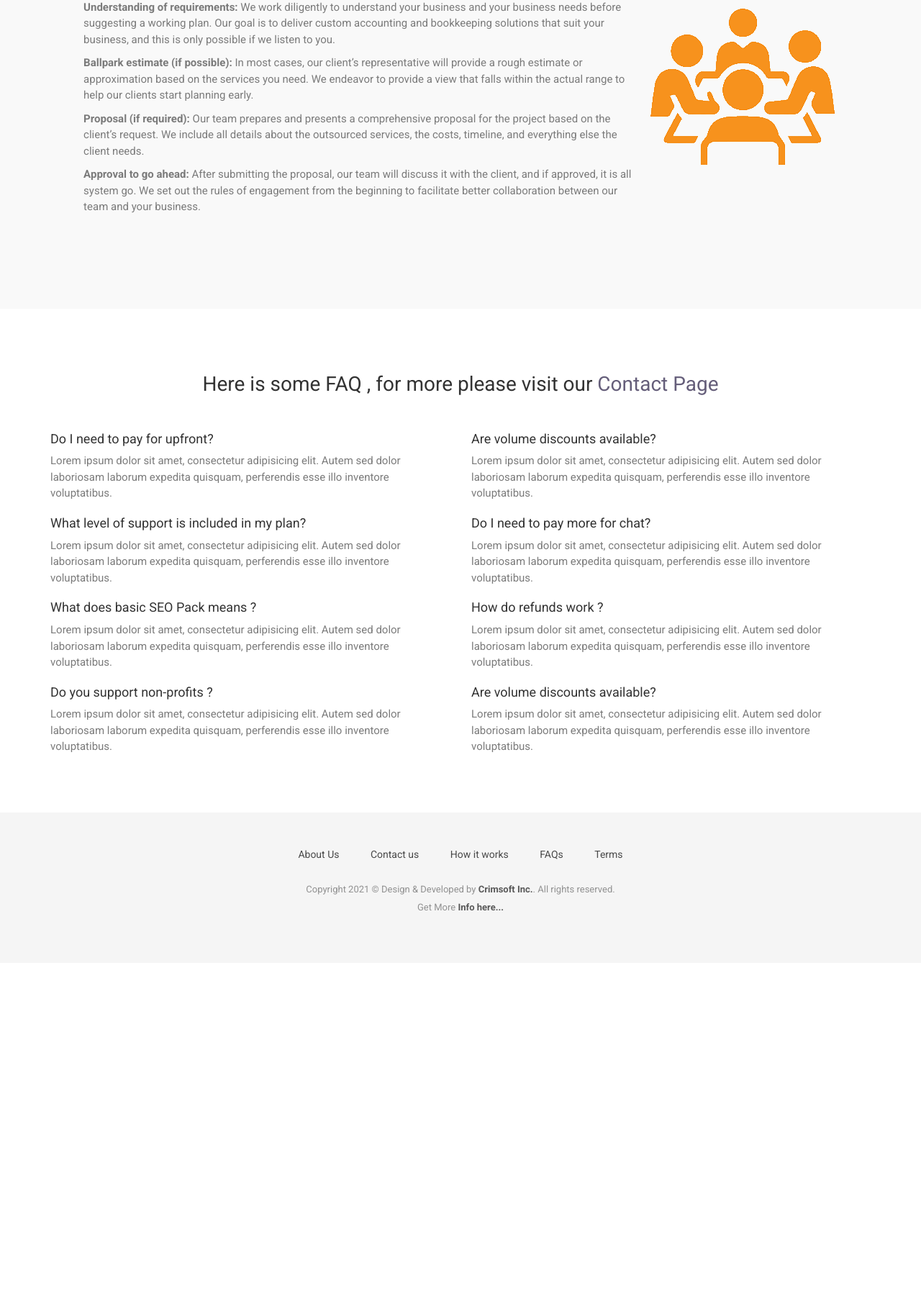
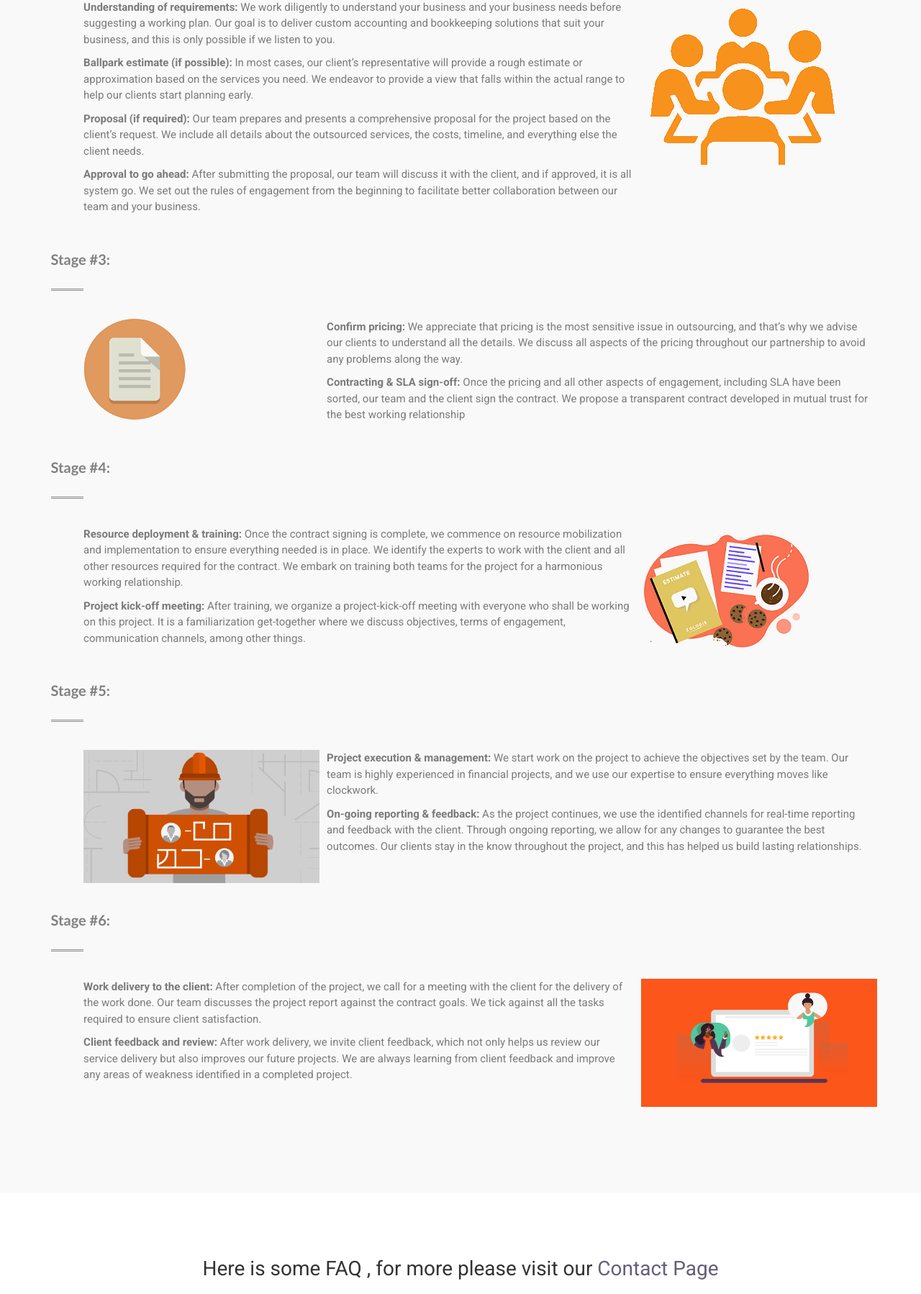
Before and after one commit to crimsoftit/melagolden, a Flask app: page /about/how_it_works in a window 1280 px wide. Shown: the part 1303-3101 px from the top of the page at 72% size. Before the commit the page ends 2569 px from the top, so only its background shows below. Run offline with Flask 2, Linux system fonts and the light colour scheme; some libraries are stand-ins or nearby versions; some web fonts are replaced.

Commit message:
25. updates for how_it_works page

```diff
--- a/templates/how_it_works.html
+++ b/templates/how_it_works.html
@@ -145,6 +145,94 @@
                     <img class="img-responsive steps_img" src="{{ url_for('static', filename='images/steps/step2.png') }}">
                 </div>
             </div>
+
+            <div class="steps_div">
+                <h2 class="steps_title" style="font-size: 20px;">Stage #3:</h2>
+                <hr class="step_underlines">
+            </div>
+            <br/><br/>
+            <div class="grid-container">
+                <div class="item1">
+                    <img class="img-responsive steps_img" src="{{ url_for('static', filename='images/steps/step3.png') }}">
+                </div>
+                <div class="item2">
+                    <p>
+                        <strong>Confirm pricing:</strong> We appreciate that pricing is the most sensitive issue in outsourcing, and that’s why we advise our clients to understand all the details. We discuss all aspects of the pricing throughout our partnership
+                        to avoid any problems along the way.
+                    </p>
+                    <p>
+                        <strong>Contracting & SLA sign-off:</strong> Once the pricing and all other aspects of engagement, including SLA have been sorted, our team and the client sign the contract. We propose a transparent contract developed in mutual
+                        trust for the best working relationship
+                    </p>
+                </div>
+            </div>
+
+            <div class="steps_div">
+                <h2 class="steps_title" style="font-size: 20px;">Stage #4:</h2>
+                <hr class="step_underlines">
+            </div>
+            <br/>
+            <div class="grid-container1">
+                <div class="item3">
+
+                    <p>
+                        <strong>Resource deployment & training:</strong> Once the contract signing is complete, we commence on resource mobilization and implementation to ensure everything needed is in place. We identify the experts to work with the client
+                        and all other resources required for the contract. We embark on training both teams for the project for a harmonious working relationship.
+                    </p>
+                    <p>
+                        <strong>Project kick-off meeting:</strong> After training, we organize a project-kick-off meeting with everyone who shall be working on this project. It is a familiarization get-together where we discuss objectives, terms of engagement,
+                        communication channels, among other things.
+                    </p>
+                </div>
+
+                <div class="item4" style="display: flex; align-items: center;">
+                    <img class="img-responsive steps_img" src="{{ url_for('static', filename='images/steps/step4.png') }}">
+                </div>
+            </div>
+
+            <div class="steps_div">
+                <h2 class="steps_title" style="font-size: 20px;">Stage #5:</h2>
+                <hr class="step_underlines">
+            </div>
+            <br/><br/>
+            <div class="grid-container">
+                <div class="item1">
+                    <img class="img-responsive steps_img" src="{{ url_for('static', filename='images/steps/step5.jpg') }}">
+                </div>
+                <div class="item2">
+                    <p>
+                        <strong>Project execution & management:</strong> We start work on the project to achieve the objectives set by the team. Our team is highly experienced in financial projects, and we use our expertise to ensure everything moves
+                        like clockwork.
+                    </p>
+                    <p>
+                        <strong>On-going reporting & feedback:</strong> As the project continues, we use the identified channels for real-time reporting and feedback with the client. Through ongoing reporting, we allow for any changes to guarantee the
+                        best outcomes. Our clients stay in the know throughout the project, and this has helped us build lasting relationships.
+                    </p>
+                </div>
+            </div>
+
+            <div class="steps_div">
+                <h2 class="steps_title" style="font-size: 20px;">Stage #6:</h2>
+                <hr class="step_underlines">
+            </div>
+            <br/>
+            <div class="grid-container1">
+                <div class="item3">
+                    <p>
+                        <strong>Work delivery to the client:</strong> After completion of the project, we call for a meeting with the client for the delivery of the work done. Our team discusses the project report against the contract goals. We tick against
+                        all the tasks required to ensure client satisfaction.
+                    </p>
+                    <p>
+                        <strong>Client feedback and review:</strong> After work delivery, we invite client feedback, which not only helps us review our service delivery but also improves our future projects. We are always learning from client feedback
+                        and improve any areas of weakness identified in a completed project.
+                    </p>
+                </div>
+
+                <div class="item4" style="display: flex; align-items: center;">
+                    <img class="img-responsive steps_img" src="{{ url_for('static', filename='images/steps/step6.png') }}">
+                </div>
+            </div>
+
         </div>
         <!-- End row -->
     </div>
```
Also changed, not shown: static/images/steps/step3.jpg (added), static/images/steps/step3.png (added), static/images/steps/step4.png (added), static/images/steps/step5.jpg (added), static/images/steps/step6.png (added), static/images/steps/step_3.jpg (added), static/images/steps/step_4.png (added).
